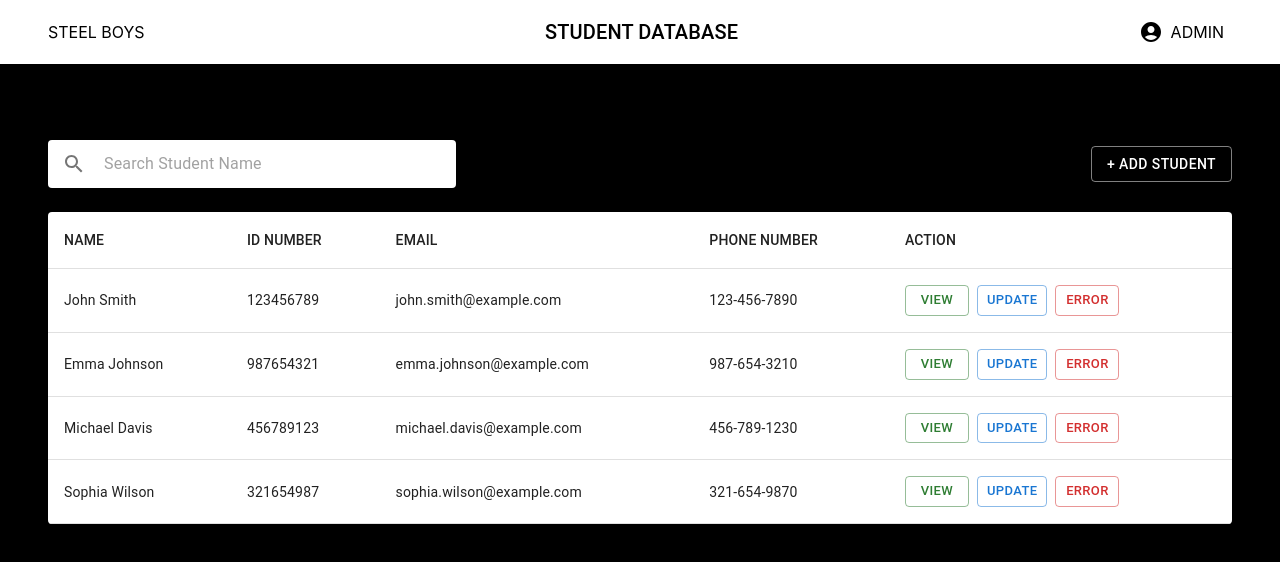
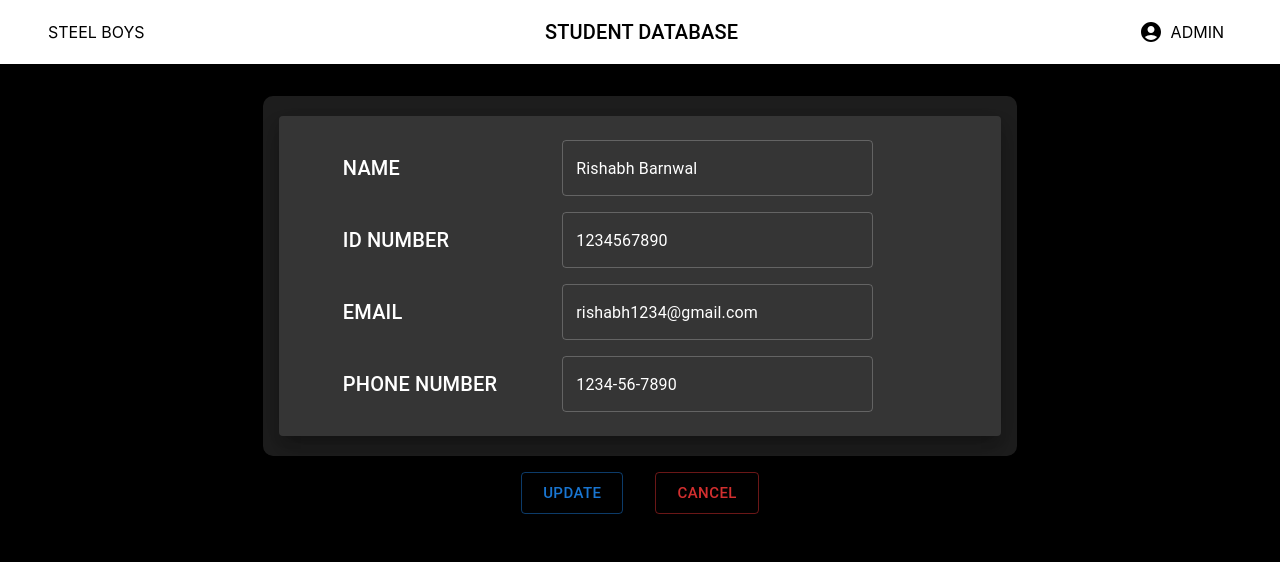
Before and after one commit to Aryan-Madaan/Student-Library-Portal, a React (Create React App) app in the folder student/: page /update in a window 1280 px wide. Shown: the top 562 px of the page. Built offline with nearby package versions, Linux system fonts and the light colour scheme.

Commit message:
routes to view and update added, loader implemented

```diff
--- a/student/package.json
+++ b/student/package.json
@@ -16,6 +16,7 @@
     "react": "^18.2.0",
     "react-bootstrap": "^2.7.4",
     "react-dom": "^18.2.0",
+    "react-router-dom": "^6.12.0",
     "react-scripts": "5.0.1",
     "styled-components": "^5.3.11",
     "web-vitals": "^2.1.4"
--- a/student/src/App.js
+++ b/student/src/App.js
@@ -1,28 +1,49 @@
-import * as React from "react";
+import { useState, useEffect } from "react";
+import { BrowserRouter, Routes, Route } from "react-router-dom";
 
 import Navbar from "./components/Navbar";
 import SearchBar from "./components/SearchBar";
+import Loading from "./components/Loading";
+import View from "./components/View";
+import Update from "./components/Update";
 
+import Container from "@mui/material/Container";
 
-import "./App.css";
-import Container from "@mui/material/Container";
-// import Box from "@mui/material/Box";
-// import Typography from "@mui/material/Typography";
-
-import studentDatabase from "./data/studentDatabase.json"
+import studentDatabase from "./data/studentDatabase.json";
 
 function App() {
+  // implement a loader here
+  const [loading, setLoading] = useState(true);
+
+  useEffect(() => {
+    setTimeout(() => setLoading(false), 3000);
+  }, [loading]);
+
   return (
     <div style={{ backgroundColor: "black", minHeight: "100vh" }}>
       <div>
         <Navbar />
-        <Container maxWidth="xl">
-          <div>
-            Hello
-          </div>
-          <SearchBar studentDetails={studentDatabase}/>
-        </Container>
       </div>
+      {loading ? (
+        <Loading />
+      ) : (
+        <BrowserRouter>
+          <Routes>
+            <Route
+              path="/"
+              element={
+                <Container maxWidth="xl">
+                  <SearchBar studentDetails={studentDatabase} />
+                </Container>
+              }
+            />
+            <Route path="/view" element={<View />} />
+            <Route path="/login" element={<div></div>} />
+            <Route path="/update" element={<Update />} />
+            <Route path="/delete" element={<div></div>} />
+          </Routes>
+        </BrowserRouter>
+      )}
     </div>
   );
 }
--- /dev/null
+++ b/student/src/components/Loading.jsx
@@ -0,0 +1,33 @@
+import { Box, Modal, Skeleton } from "@mui/material";
+
+const loadingStyle = {
+  position: "absolute",
+  top: "50%",
+  left: "50%",
+  transform: "translate(-50%, -50%)",
+  bgcolor: "transparent",
+  boxShadow: 24,
+};
+
+const Loading = () => {
+  const handleBackdropClick = (event) => {
+    event.stopPropagation();
+  };
+
+  return (
+    <Modal open={true} BackdropProps={{ onClick: handleBackdropClick }}>
+      <div>
+        <Box
+          sx={loadingStyle}
+          className="d-flex flex-column align-items-center justify-content-center rounded"
+        >
+          <Skeleton width={200} height={30} sx={{ bgcolor: "white" }} />
+          <Skeleton width={200} height={30} sx={{ bgcolor: "white" }} />
+          <Skeleton width={200} height={30} sx={{ bgcolor: "white" }} />
+        </Box>
+      </div>
+    </Modal>
+  );
+};
+
+export default Loading;
--- a/student/src/components/SearchBar.jsx
+++ b/student/src/components/SearchBar.jsx
@@ -6,8 +6,6 @@ import Box from "@mui/material/Box";
 import React, { useState } from 'react';
 import Table from "./Table";
 import AddStudent from "./AddStudent";
-
-
 
 
 const SearchBar = ({studentDetails}) => {
--- /dev/null
+++ b/student/src/components/Update.jsx
@@ -0,0 +1,157 @@
+import {
+  Button,
+  Paper,
+  Box,
+  Grid,
+  Container,
+  TextField,
+  Typography,
+} from "@mui/material";
+
+import { useState } from "react";
+
+import { createTheme, ThemeProvider } from "@mui/material/styles";
+
+const darkTheme = createTheme({ palette: { mode: "dark" } });
+
+const boxStyle = {
+  mx: 4,
+  py: 1,
+  px: 4,
+  fontSize: "1.5rem",
+  whiteSpace: "nowrap",
+  display: "flex",
+};
+
+const containerStyle = {
+  display: "flex",
+  justifyContent: "center",
+  alignItems: "center",
+};
+
+const Update = () => {
+  const [name, setName] = useState("Rishabh Barnwal");
+  const [id, setId] = useState("1234567890");
+  const [email, setEmail] = useState("rishabh1234@gmail.com");
+  const [phno, setPhno] = useState("1234-56-7890");
+
+  const nameChangeHandler = (event) => {
+    setName(event.target.value);
+  };
+
+  const idChangeHandler = (event) => {
+    setId(event.target.value);
+  };
+
+  const emailChangeHandler = (event) => {
+    setEmail(event.target.value);
+  };
+
+  const phnoChangeHandler = (event) => {
+    setPhno(event.target.value);
+  };
+
+  return (
+    <Container
+      maxWidth="md"
+      sx={{
+        my: 4,
+        display: "flex",
+        justifyContent: "center",
+        flexDirection: "column",
+        alignItems: "center",
+      }}
+    >
+      <ThemeProvider theme={darkTheme}>
+        <Box>
+          <Paper sx={{ py: 0.5, px: 2, borderRadius: "10px" }}>
+            <Paper sx={{ my: 2, py: 2 }} elevation={16}>
+              <Grid container pr={8} sx={containerStyle}>
+                <Grid item xs={4}>
+                  <Box sx={boxStyle}>
+                    <Typography variant="h6">NAME</Typography>
+                  </Box>
+                </Grid>
+                <Grid item xs={8}>
+                  <Box sx={boxStyle}>
+                    <TextField
+                      id="name"
+                      variant="outlined"
+                      sx={{ width: "100%" }}
+                      value={name}
+                      onChange={nameChangeHandler}
+                    />
+                  </Box>
+                </Grid>
+              </Grid>
+              <Grid container pr={8} sx={containerStyle}>
+                <Grid item xs={4}>
+                  <Box sx={boxStyle}>
+                    <Typography variant="h6">ID NUMBER</Typography>
+                  </Box>
+                </Grid>
+                <Grid item xs={8}>
+                  <Box sx={boxStyle}>
+                    <TextField
+                      id="id"
+                      variant="outlined"
+                      sx={{ width: "100%" }}
+                      value={id}
+                      onChange={idChangeHandler}
+                    />
+                  </Box>
+                </Grid>
+              </Grid>
+              <Grid container pr={8} sx={containerStyle}>
+                <Grid item xs={4}>
+                  <Box sx={boxStyle}>
+                    <Typography variant="h6">EMAIL</Typography>
+                  </Box>
+                </Grid>
+                <Grid item xs={8}>
+                  <Box sx={boxStyle}>
+                    <TextField
+                      id="email"
+                      variant="outlined"
+                      sx={{ width: "100%" }}
+                      value={email}
+                      onChange={emailChangeHandler}
+                    />
+                  </Box>
+                </Grid>
+              </Grid>
+              <Grid container pr={8} sx={containerStyle}>
+                <Grid item xs={4}>
+                  <Box sx={boxStyle}>
+                    <Typography variant="h6">PHONE NUMBER</Typography>
+                  </Box>
+                </Grid>
+                <Grid item xs={8}>
+                  <Box sx={boxStyle}>
+                    <TextField
+                      id="phno"
+                      variant="outlined"
+                      sx={{ width: "100%" }}
+                      value={phno}
+                      onChange={phnoChangeHandler}
+                    />
+                  </Box>
+                </Grid>
+              </Grid>
+            </Paper>
+          </Paper>
+        </Box>
+      </ThemeProvider>
+      <Box m={2}>
+        <Button sx={{ mx: 2 }} size="large" variant="outlined" color="primary">
+          UPDATE
+        </Button>
+        <Button sx={{ mx: 2 }} size="large" variant="outlined" color="error">
+          CANCEL
+        </Button>
+      </Box>
+    </Container>
+  );
+};
+
+export default Update;
--- /dev/null
+++ b/student/src/components/View.jsx
@@ -0,0 +1,91 @@
+import { Button, Paper, Box, Grid, Typography } from "@mui/material";
+
+import { createTheme, ThemeProvider } from "@mui/material/styles";
+
+const darkTheme = createTheme({ palette: { mode: "dark" } });
+const boxStyle = {
+  mx: 2,
+  py: 1,
+  px: 2,
+  fontSize: "1.5rem",
+  whiteSpace: "nowrap",
+};
+
+const View = () => {
+  return (
+    <Box
+      my={4}
+      display="flex"
+      alignItems="center"
+      justifyContent="center"
+      flexDirection="column"
+    >
+      <ThemeProvider theme={darkTheme}>
+        <Box>
+          <Paper sx={{ py: 0.5, px: 2, borderRadius: "10px" }}>
+            <Paper sx={{ my: 2, py: 2 }} elevation={16}>
+              <Grid container pr={8}>
+                <Grid item xs={6}>
+                  <Box sx={boxStyle}>
+                    <Typography variant="h6">NAME</Typography>
+                  </Box>
+                </Grid>
+                <Grid item xs={6}>
+                  <Box sx={boxStyle}>
+                    <Typography variant="h6">Rishabh Barnwal</Typography>
+                  </Box>
+                </Grid>
+              </Grid>
+              <Grid container pr={8}>
+                <Grid item xs={6}>
+                  <Box sx={boxStyle}>
+                    <Typography variant="h6">ID NUMBER</Typography>
+                  </Box>
+                </Grid>
+                <Grid item xs={6}>
+                  <Box sx={boxStyle}>
+                    <Typography variant="h6">1234567890</Typography>
+                  </Box>
+                </Grid>
+              </Grid>
+              <Grid container pr={8}>
+                <Grid item xs={6}>
+                  <Box sx={boxStyle}>
+                    <Typography variant="h6">EMAIL</Typography>
+                  </Box>
+                </Grid>
+                <Grid item xs={6}>
+                  <Box sx={boxStyle}>
+                    <Typography variant="h6">rishabh1234@gmail.com</Typography>
+                  </Box>
+                </Grid>
+              </Grid>
+              <Grid container pr={8}>
+                <Grid item xs={6}>
+                  <Box sx={boxStyle}>
+                    <Typography variant="h6">PHONE NUMBER</Typography>
+                  </Box>
+                </Grid>
+                <Grid item xs={6}>
+                  <Box sx={boxStyle}>
+                    <Typography variant="h6">1234-56-7890</Typography>
+                  </Box>
+                </Grid>
+              </Grid>
+            </Paper>
+          </Paper>
+        </Box>
+      </ThemeProvider>
+      <Box m={2}>
+        <Button sx={{ mx: 2 }} size="large" variant="outlined" color="primary">
+          UPDATE
+        </Button>
+        <Button sx={{ mx: 2 }} size="large" variant="outlined" color="error">
+          DELETE
+        </Button>
+      </Box>
+    </Box>
+  );
+};
+
+export default View;
```
Also changed, not shown: student/src/components/Delete.jsx (added), 1 other file (tests, documents, lock files or other folders).
